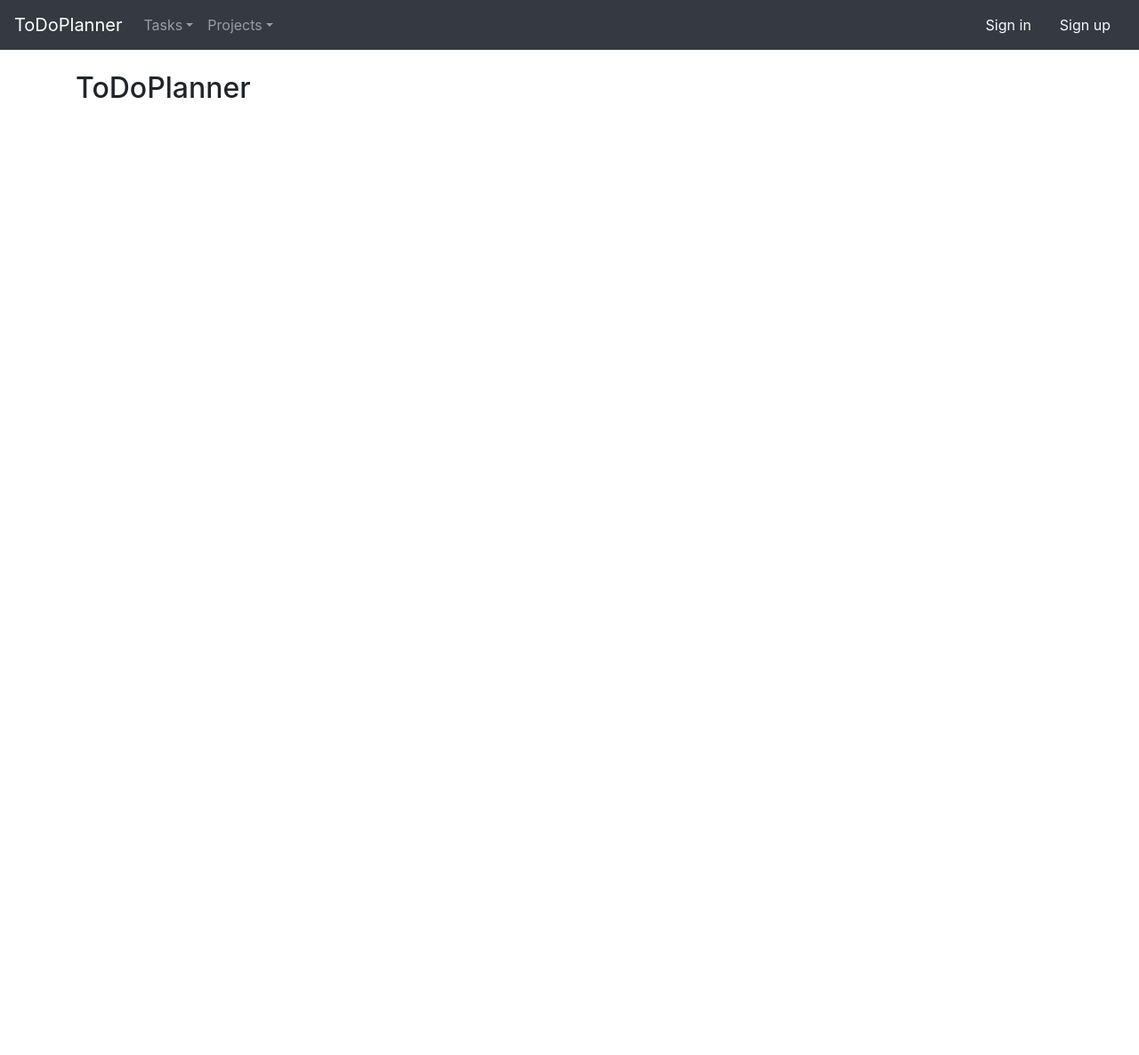
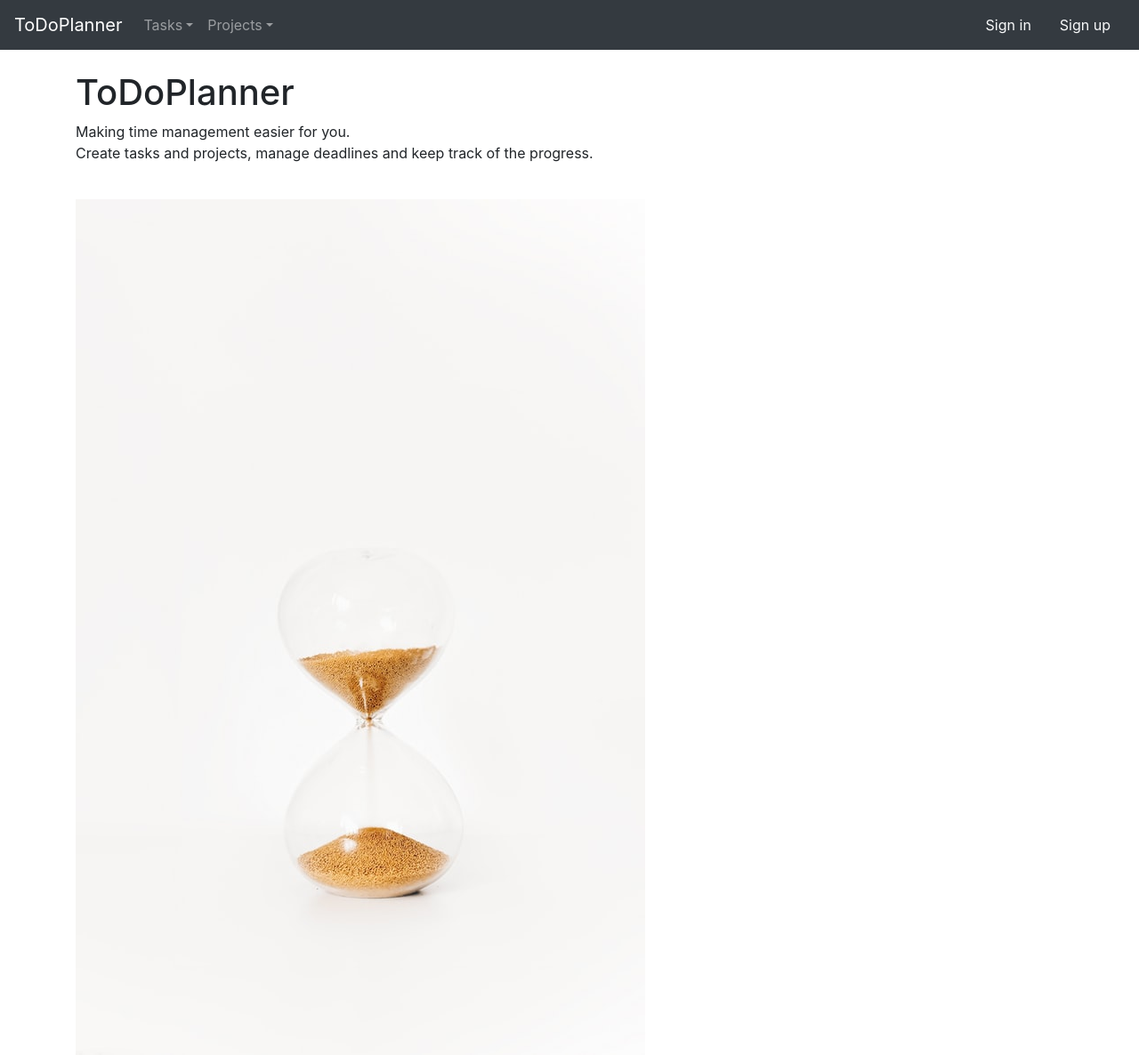
Before and after one commit to Patrieli/Tietokantasovellus, a Flask app: page / in a window 1280 px wide. Shown: the whole page at 89% size. Before the commit the page ends 110 px from the top, so only its background shows below. Run offline with Flask 2, Linux system fonts and the light colour scheme; some libraries are stand-ins or nearby versions.

Commit message:
template changes

```diff
--- a/application/templates/index.html
+++ b/application/templates/index.html
@@ -1,7 +1,16 @@
 {% extends "layout.html" %}
 
 {% block body %}
-  <h2>
+  <h1>
     ToDoPlanner
-  </h2>
+  </h1>
+  <div>
+    <p>
+      Making time management easier for you.
+    <br>
+      Create tasks and projects, manage deadlines and keep track of the progress.
+    </p>
+  </div>
+  <br>
+  <img src="/static/hourglass.jpg" class="img-fluid" alt="Responsive image">
 {% endblock %}
--- a/application/templates/layout.html
+++ b/application/templates/layout.html
@@ -7,10 +7,12 @@
   </head>
 
   <body>
-
     <nav class="navbar navbar-expand-md navbar-dark bg-dark mb-4">
       <a class="navbar-brand" href="/">ToDoPlanner</a>
-      <div class="collapse navbar-collapse" id="navbarCollapse">
+      <button class="navbar-toggler" type="button" data-toggle="collapse" data-target="#navbarText" aria-controls="navbarText" aria-expanded="false" aria-label="Toggle navigation">
+        <span class="navbar-toggler-icon"></span>
+      </button>
+      <div class="collapse navbar-collapse" id="navbarText">
         <ul class="navbar-nav mr-auto">
           <li class="nav-item dropdown">
             <a class="nav-link dropdown-toggle" data-toggle="dropdown" href="#" role="button" aria-haspopup="true" aria-expanded="false">Tasks</a>
--- a/application/templates/tasks/archived.html
+++ b/application/templates/tasks/archived.html
@@ -19,7 +19,7 @@
       <td>{{ task.deadline.strftime('%Y-%m-%d') }}</td>
       <td>{{ task.date_modified.strftime('%Y-%m-%d') }}</td>
       <td>{% for l in task.labels %}
-        {{ l.name }}
+        {{ l.name }}{{ "," if not loop.last }}
         {% endfor %}
       </td>
       <td>
--- a/application/templates/tasks/create.html
+++ b/application/templates/tasks/create.html
@@ -43,7 +43,7 @@
       <td>
         <ul>
           {% for error in form.deadline.errors %}
-          <li>{{ error }}</li>
+          <li>{{ error + " (dd/mm/yyyy)"}}</li>
           {% endfor %}
         </ul>
       </td>
```
Also changed, not shown: application/templates/tasks/list.html (+14 -5 lines).
